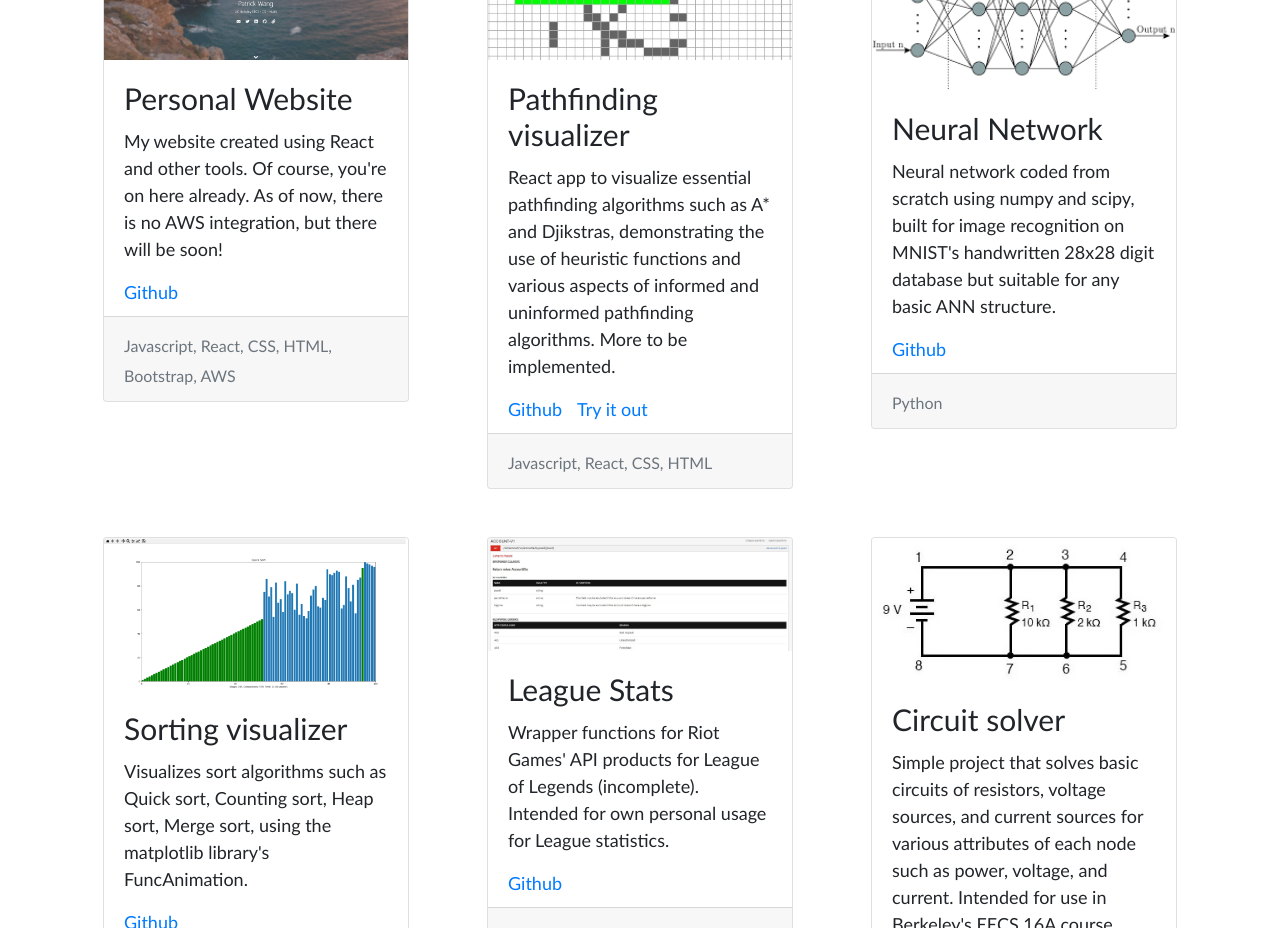
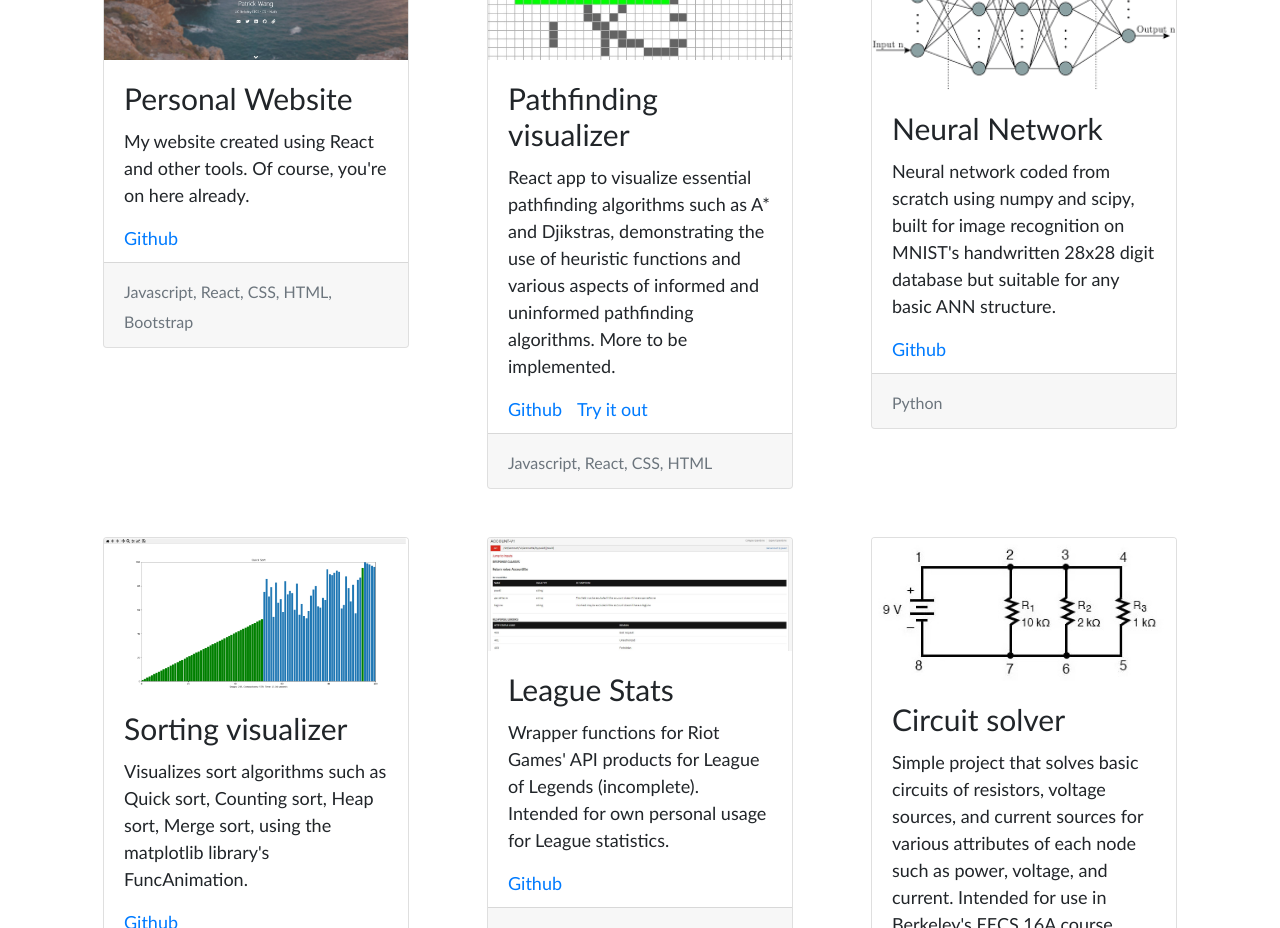
Before and after one commit to patwang123/patwang123.github.io, a React (Create React App) app: page / in a window 1280 px wide. Shown: the part 1660-2588 px from the top of the page. Built offline with nearby package versions, Linux system fonts and the light colour scheme.

Commit message:
edit project

```diff
--- a/src/components/Projects/project_consts.js
+++ b/src/components/Projects/project_consts.js
@@ -19,8 +19,8 @@ More to be added! (if i want to customize it more)
 export const PROJECT_CONSTS = [
     {
         title: 'Personal Website',
-        ext_info: 'My website created using React and other tools. Of course, you\'re on here already. As of now, there is no AWS integration, but there will be soon!',
-        languages: 'Javascript, React, CSS, HTML, Bootstrap, AWS',
+        ext_info: 'My website created using React and other tools. Of course, you\'re on here already.',
+        languages: 'Javascript, React, CSS, HTML, Bootstrap',
         img: personal_website,
         github: 'https://www.github.com/patwang123/patwang123.github.io',
         test_it: null,
```
Also changed, not shown: 1 other file (tests, documents, lock files or other folders).
